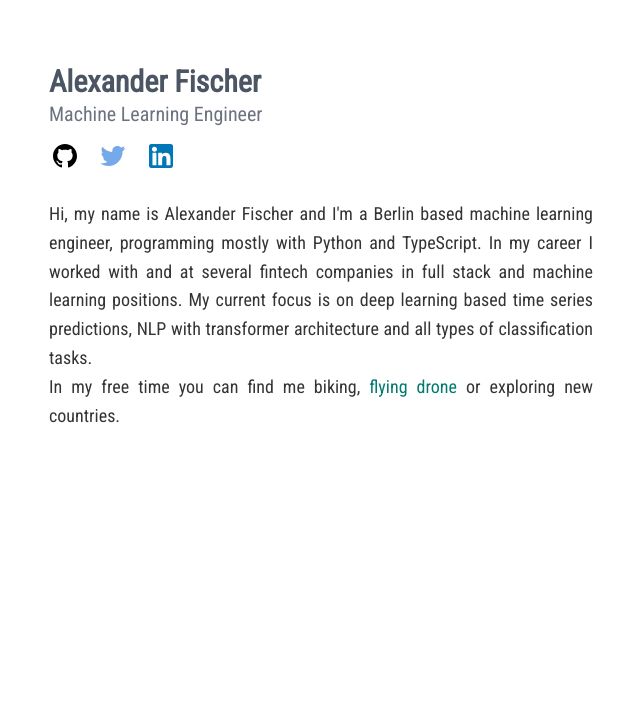
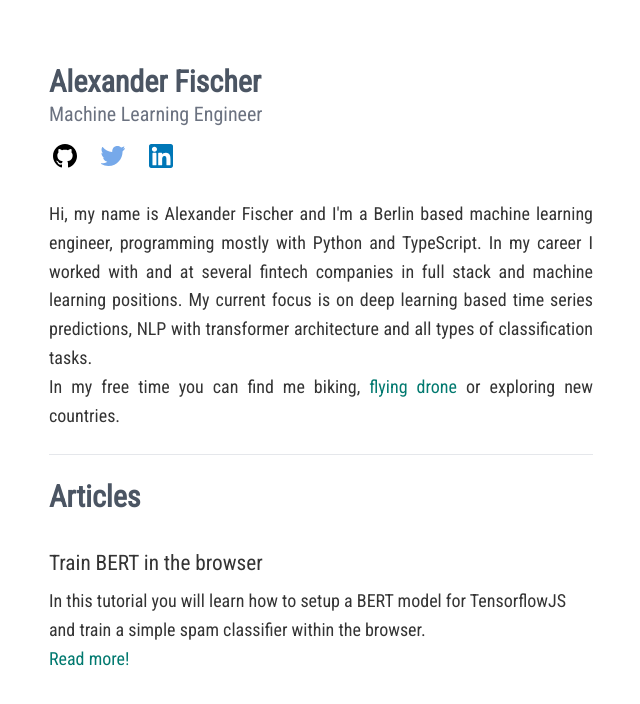
Before and after one commit to alexander-fischer/alexfi.dev, a Next.js app: page / in a window 1280 px wide. Shown: the top 704 px of the page, without its empty margins (319-959 px from the left). Built offline with nearby package versions, Linux system fonts and the light colour scheme.

Commit message:
add articles overview

```diff
--- a/pages/index.tsx
+++ b/pages/index.tsx
@@ -1,3 +1,5 @@
+import BlogPreview from "../src/ui/blog/BlogPreview"
+import Divider from "../src/ui/elements/Dividier"
 import Meta from "../src/ui/Meta"
 
 export default function Home() {
@@ -45,6 +47,17 @@ export default function Home() {
                     In my free time you can find me biking, <a href="https://www.instagram.com/alex_on_drones/" target="_blank">flying drone</a> or
                     exploring new countries.
                 </p>
+
+                <Divider />
+
+                <div className="text-3xl font-bold text-gray-600">Articles</div>
+
+                <BlogPreview
+                    link="/blog/tensorflowjs-bert-train"
+                    title="Train BERT in the browser"
+                    description="In this tutorial you will learn how to setup a BERT model
+                    for TensorflowJS and train a simple spam classifier within the browser."
+                />
             </div>
 
         </>
--- /dev/null
+++ b/src/ui/blog/BlogPreview.tsx
@@ -0,0 +1,19 @@
+interface IBlogPreview {
+    link: string
+    title: string
+    description: string
+}
+
+export default function BlogPreview({ link, title, description }: IBlogPreview) {
+    return (
+        <div className="my-8">
+            <a href={link}>
+                <div className="text-standard">
+                    <h3>{title}</h3>
+                    <p>{description}</p>
+                    <a>Read more!</a>
+                </div>
+            </a>
+        </div>
+    )
+}
--- /dev/null
+++ b/src/ui/elements/Dividier.tsx
@@ -0,0 +1,8 @@
+export default function Divider() {
+    return (
+        <div className="my-6">
+            <hr />
+        </div>
+
+    )
+}
--- a/src/ui/style/Global.tsx
+++ b/src/ui/style/Global.tsx
@@ -49,6 +49,7 @@ p {
 a {
     cursor: pointer;
     color: var(--accent);
+    font-size: 1.125rem;
 }
 
 button {
@@ -101,6 +102,14 @@ img {
     color: var(--darkGray);
 }
 
+.text-standard-hover {
+    color: var(--fontColor);
+}
+
+.text-standard-hover:hover {
+    color: var(--mediumGray);
+}
+
 .bg-accent {
     background-color: var(--accent);
 }
```
